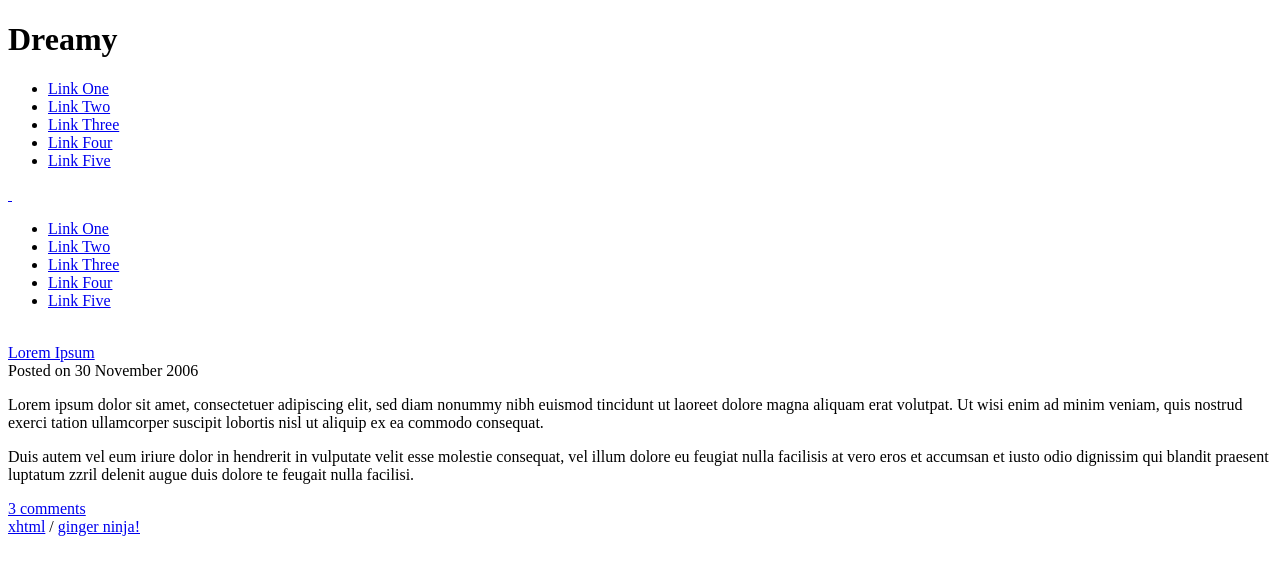
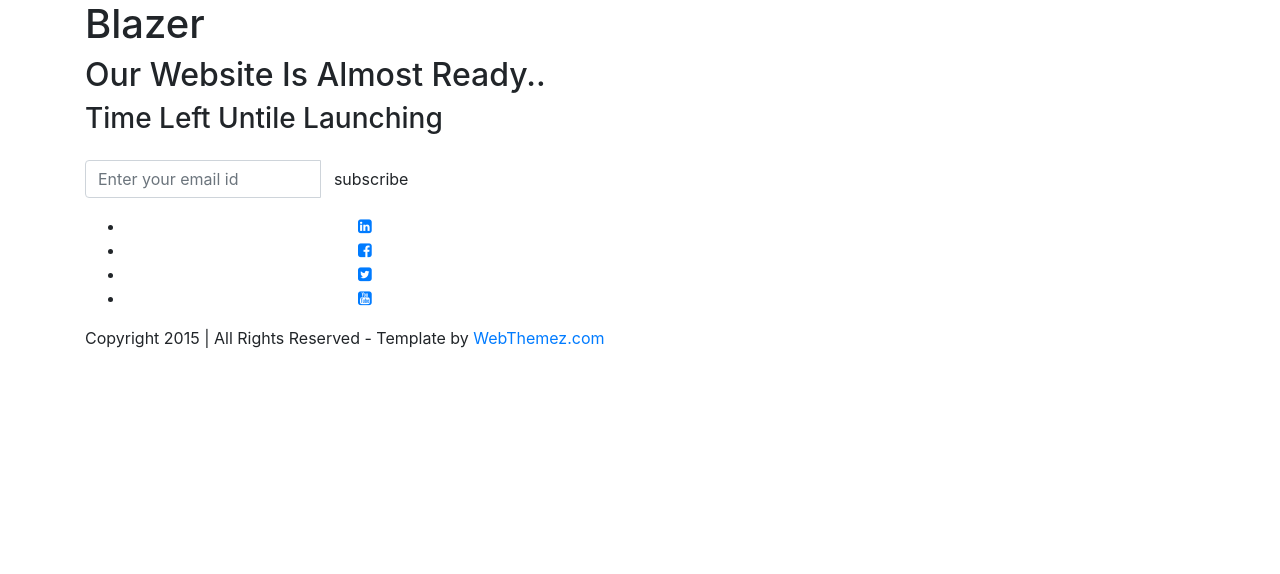
Before and after one commit to zn191/zn19.github.io, a plain HTML site: page index.html in a window 1280 px wide. Drawn offline with nearby package versions, Linux system fonts and the light colour scheme; some packages are replaced by stand-ins of ours; a script that the page names is missing.

Commit message:
update index.html

```diff
--- a/index.html
+++ b/index.html
@@ -1,64 +1,133 @@
-<!DOCTYPE html PUBLIC "-//W3C//DTD XHTML 1.0 Transitional//EN" "http://www.w3.org/TR/xhtml1/DTD/xhtml1-transitional.dtd">
-<html xmlns="http://www.w3.org/1999/xhtml">
+<!DOCTYPE html>
+<html>
   <head>
-<meta http-equiv="Content-Type" content="text/html; charset=iso-8859-1" />
-<title>Dreamy - A Ginger Ninja! template</title>
-<link rel="stylesheet" href="style.css" type="text/css" media="screen" />
+    <meta charset="UTF-8">
+    <title>Blazer - Responsive HTML5 Coming Soon Template</title>
+    <meta name="description" content="Free Responsive HTML5 CSS3 Coming Soon Template">
+    <meta name="author" content="webthemez">
+    <meta name="authorUrl" content="http://webthemez.Com">
+
+    <!-- Mobile Specific Meta -->
+    <meta name="viewport" content="width=device-width, initial-scale=1.0">
+    <!--[if IE]><meta http-equiv='X-UA-Compatible' content='IE=edge,chrome=1'><![endif]-->
+
+    <!-- Bootstrap -->
+    <link href="assets/css/bootstrap.css" rel="stylesheet">
+
+    <!-- Custom stylesheet -->
+    <link rel="stylesheet" href="assets/css/style.css">
+    <link rel="stylesheet" href="assets/css/timerStyles.css">
+
+    <!-- Font Awesome -->
+    <link href="http://maxcdn.bootstrapcdn.com/font-awesome/4.2.0/css/font-awesome.min.css" rel="stylesheet">
+
+    <!--Fav and touch icons-->
+    <link rel="shortcut icon" href="assets/images/icons/favicon.ico">
+    <link rel="apple-touch-icon" href="assets/images/icons/apple-touch-icon.png">
+    <link rel="apple-touch-icon" sizes="72x72" href="assets/images/icons/apple-touch-icon-72x72.png">
+    <link rel="apple-touch-icon" sizes="114x114" href="assets/images/icons/apple-touch-icon-114x114.png">
+
+    <!-- HTML5 Shim and Respond.js IE8 support of HTML5 elements and media queries -->
+    <!-- WARNING: Respond.js doesn't work if you view the page via file:// -->
+    <!--[if lt IE 9]>
+      <script src="https://oss.maxcdn.com/libs/html5shiv/3.7.0/html5shiv.js"></script>
+      <script src="https://oss.maxcdn.com/libs/respond.js/1.3.0/respond.min.js"></script>
+    <![endif]-->
   </head>
+ <body>
+ <div class="bg">
+	 <div class="bg-color">
+		  <div class="container content">
 
-<body>
-
-<div id="wrapper">
-
-	<div id="header">
-		<h1>Dreamy</h1>
+				<div class="row">
+					<div class="blazer clearfix">
+						<div class="col-sm-12">
+						   <h1>Blazer</h1>
+						   <h2>Our Website Is Almost Ready..</h2>
+						   <h3>Time Left Untile Launching</h33>
 						</div>
 
-	<div id="menu">
-		<ul>
-			<li><a href="#">Link One</a></li>
-			<li><a href="#">Link Two</a></li>
-			<li><a href="#">Link Three</a></li>
-			<li><a href="#">Link Four</a></li>
-			<li><a href="#">Link Five</a></li>
+						<div id="right-block" class="col-sm-12 text-center">
+							<div class="row">
+							   <div class="col-sm-offset-1 col-sm-10">
+									<div class="timing">
+										<div id="count-down" data-date="2015-12-28 00:00:00">
+
+										</div>
+									</div>
+									<!-- /.timing -->
+							   </div>
+							</div>
+							<div class="row">
+							  <div class="col-sm-offset-2 col-sm-8">
+								<p class="alert-success"></p>
+								<p class="alert-warning"></p>
+								<form class="newsletter-signup" role="form">
+								  <div class="input-group">
+									<input type="email" class="form-control" id="email" placeholder="Enter your email id" required>
+									<span class="input-group-btn">
+									  <input type="submit" class="btn btn-default btn-sand" value="subscribe">
+									</span>
+								  </div><!-- /input-group -->
+								</form>
+							  </div>
+							</div>
+							<p class="followus"></p>
+							<ul class="social-icon">
+								<li><a href=""><i class="fa fa-linkedin-square"></i></a></li>
+								<li><a href=""><i class="fa fa-facebook-square"></i></a></li>
+								<li><a href=""><i class="fa fa-twitter-square"></i></a></li>
+								<li><a href=""><i class="fa fa-youtube-square"></i></a></li>
 							</ul>
-	</div>
-
-	<div id="sidebar">
-		<div id="feed">
-			<a class="feed-button" href="#">&nbsp;</a>
-		</div>
-		<ul>
-			<li><a href="#">Link One</a></li>
-			<li><a href="#">Link Two</a></li>
-			<li><a href="#">Link Three</a></li>
-			<li><a href="#">Link Four</a></li>
-			<li><a href="#">Link Five</a></li>
-		</ul>
-		<div id="sidebar-bottom">
-			&nbsp;
+                               	<div class="row">
+							<div class="col-sm-12 text-center copyRights"> Copyright 2015 | All Rights Reserved - Template by
+								<a href="http://webThemez.com">WebThemez.com</a>
 							</div>
 						</div>
 
-	<div id="content">
-		<div id="ad-top">
-			<!-- Insert 468x60 banner advertisement -->
+
 						</div>
-		<div class="entry">
-			<div class="entry-title"><a href="#">Lorem Ipsum</a></div>
-			<div class="date">Posted on 30 November 2006</div>
-			<p>Lorem ipsum dolor sit amet, consectetuer adipiscing elit, sed diam nonummy nibh euismod tincidunt ut laoreet dolore magna aliquam erat volutpat. Ut wisi enim ad minim veniam, quis nostrud exerci tation ullamcorper suscipit lobortis nisl ut aliquip ex ea commodo consequat.</p> <p>Duis autem vel eum iriure dolor in hendrerit in vulputate velit esse molestie consequat, vel illum dolore eu feugiat nulla facilisis at vero eros et accumsan et iusto odio dignissim qui blandit praesent luptatum zzril delenit augue duis dolore te feugait nulla facilisi.</p>
-			<div class="comments"><a href="#">3 comments</a></div>
+					</div>
 				</div>
 			</div>
 
-	<div id="footer">
-		<div id="footer-valid">
-			<a href="http://validator.w3.org/check/referer">xhtml</a> / <a href="http://www.ginger-ninja.net/">ginger ninja!</a>
+			<!-- .container end here -->
 	 </div>
  </div>
 
-</div>
+
+
+    <!-- jQuery (necessary for Bootstrap's JavaScript plugins) -->
+    <script src="https://ajax.googleapis.com/ajax/libs/jquery/1.11.1/jquery.min.js"></script>
+    <!-- Include all compiled plugins (below), or include individual files as needed -->
+    <script src="assets/js/bootstrap.min.js"></script>
+    <script src="assets/js/timerStyles.js"></script>
+    <script src="assets/js/jquery.ajaxchimp.min.js"></script>
+    <script src="assets/js/script.js"></script>
+    <script src="assets/js/jquery.placeholder.js"></script>
+    <script type="text/javascript">
+    	$(function() {
+				// Invoke the plugin
+				$('input, textarea').placeholder();
+			});
+    </script>
+    <script>
+      $("#count-down").TimeCircles(
+       {
+           circle_bg_color: "#8a7f71",
+           use_background: true,
+           bg_width: 1.0,
+           fg_width: 0.02,
+           time: {
+                Days: { color: "#00A5ED" },
+                Hours: { color: "#00A5ED" },
+                Minutes: { color: "#00A5ED" },
+                Seconds: { color: "#00A5ED" }
+            }
+       }
+    );
+
+    </script>
 
   </body>
 </html>
```
Lines whose indentation alone changed are shown as unchanged.
